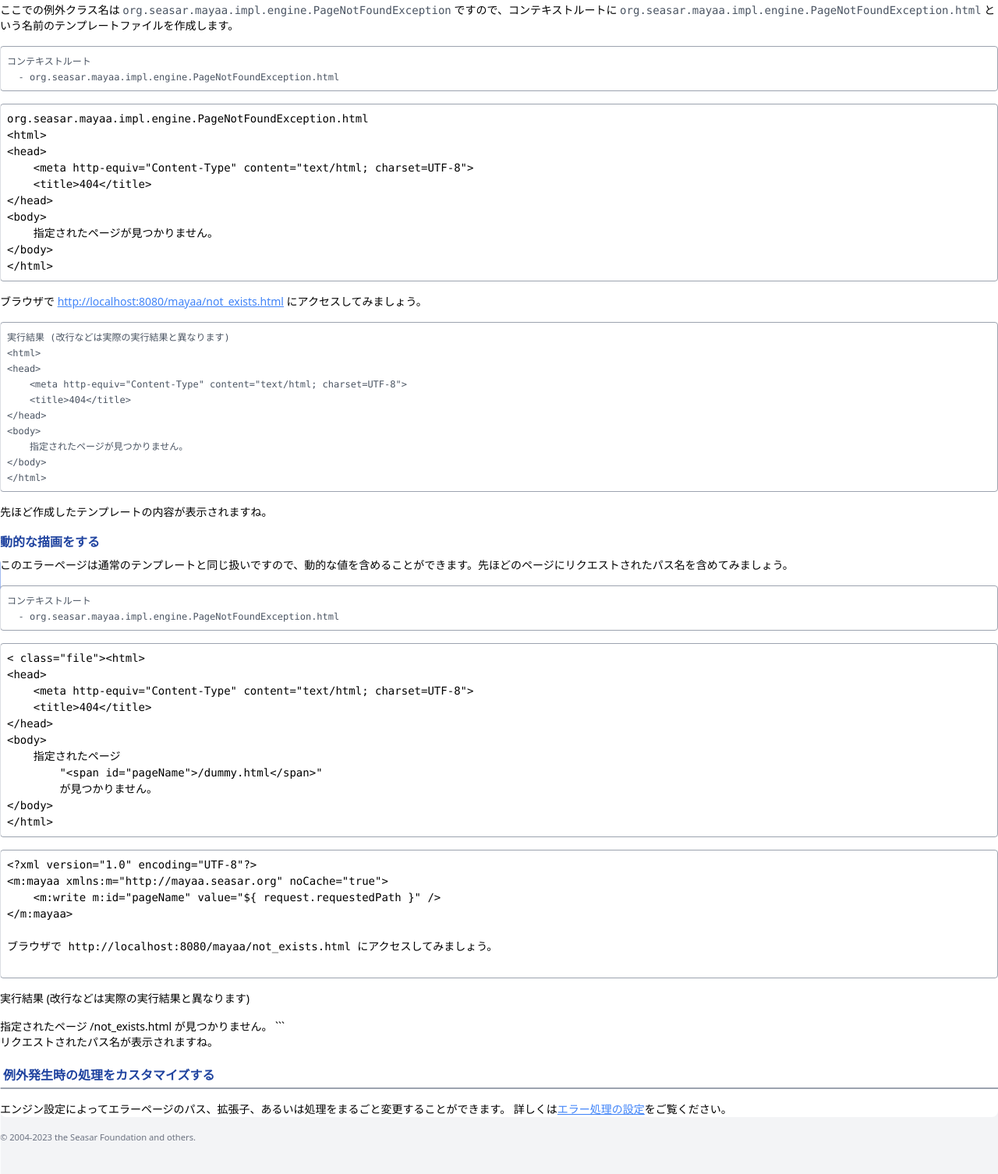
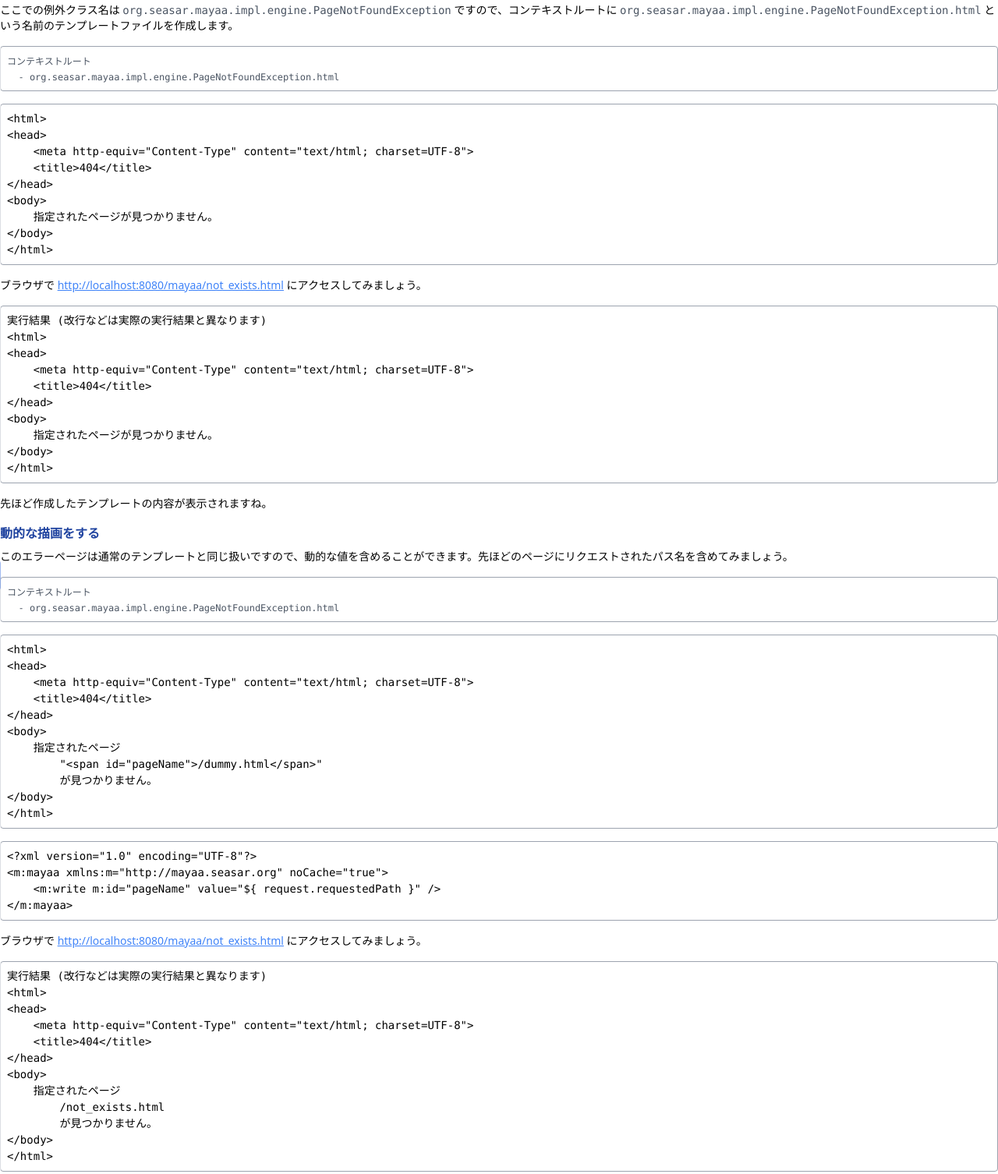
Before and after one commit to seasarorg/mayaa-site, an Eleventy site: page src/docs/throwable.md in a window 1280 px wide. Shown: the part 1021-2527 px from the top of the page at 78% size. Before the commit the page ends 2490 px from the top, so only its background shows below. Built offline with nearby package versions, Linux system fonts and the light colour scheme; Eleventy itself is replaced by a stand-in of ours; code samples lack their colours; files that its build step writes are made by us from their sources; what markdown-it-attrs, markdown-it-container, markdown-it-deflist, markdown-it-prism would draw is missing.

Commit message:
コードフォーマットの指定誤り修正

````diff
--- a/src/docs/throwable.md
+++ b/src/docs/throwable.md
@@ -41,8 +41,7 @@
   - org.seasar.mayaa.impl.engine.PageNotFoundException.html
 ```
 
-```html
-org.seasar.mayaa.impl.engine.PageNotFoundException.html
+```html {data-filename=org.seasar.mayaa.impl.engine.PageNotFoundException.html}
 <html>
 <head>
     <meta http-equiv="Content-Type" content="text/html; charset=UTF-8">
@@ -56,7 +55,7 @@
 
 ブラウザで http://localhost:8080/mayaa/not_exists.html にアクセスしてみましょう。
 
-```
+```html
 実行結果 (改行などは実際の実行結果と異なります)
 <html>
 <head>
@@ -81,7 +80,7 @@
 ```
 
 ```html {data-filename=org.seasar.mayaa.impl.engine.PageNotFoundException.html}
-< class="file"><html>
+<html>
 <head>
     <meta http-equiv="Content-Type" content="text/html; charset=UTF-8">
     <title>404</title>
@@ -98,10 +97,10 @@
 <m:mayaa xmlns:m="http://mayaa.seasar.org" noCache="true">
     <m:write m:id="pageName" value="${ request.requestedPath }" />
 </m:mayaa>
-
+```
 ブラウザで http://localhost:8080/mayaa/not_exists.html にアクセスしてみましょう。
 
-```
+```html
 実行結果 (改行などは実際の実行結果と異なります)
 <html>
 <head>
````
